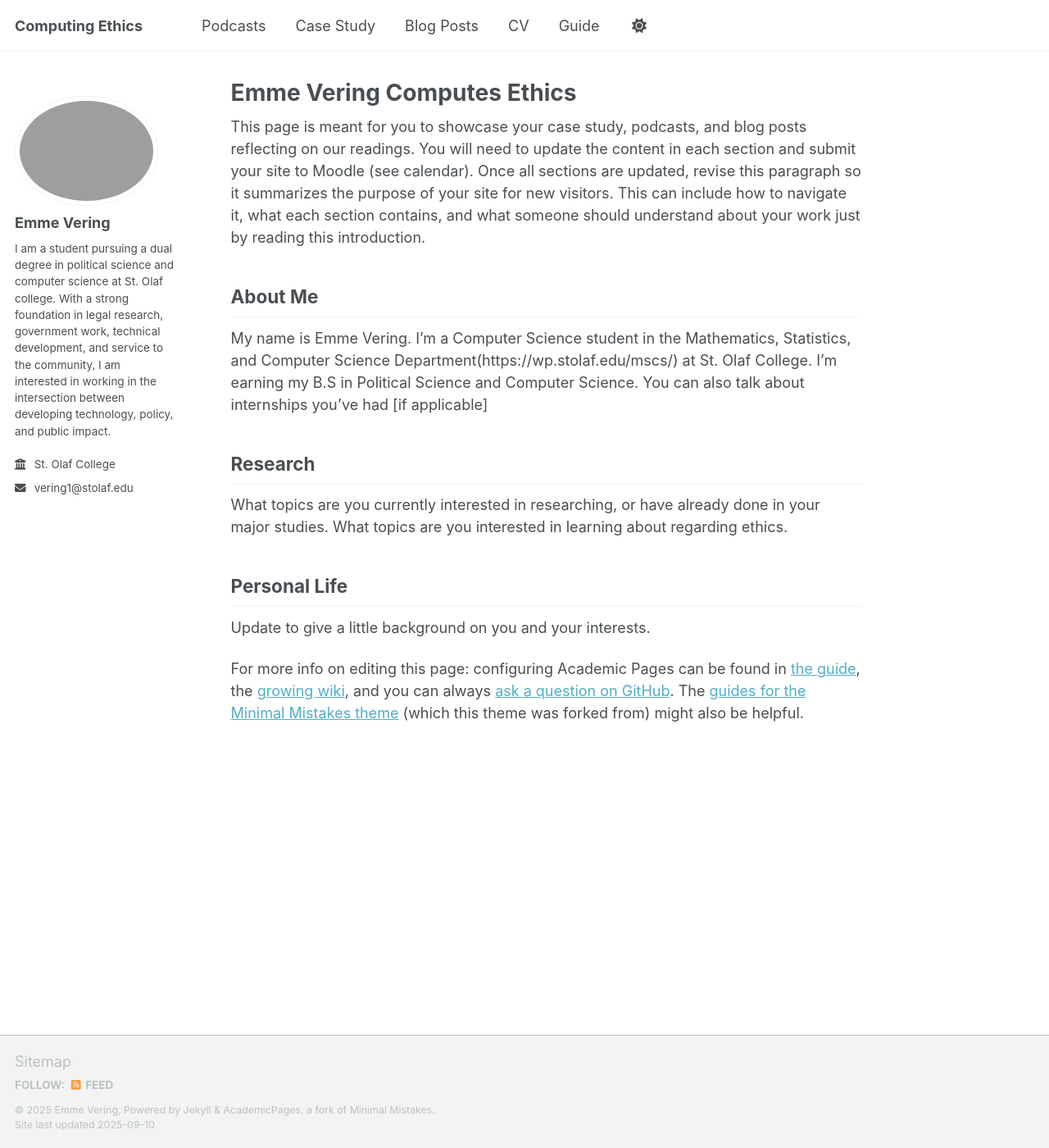
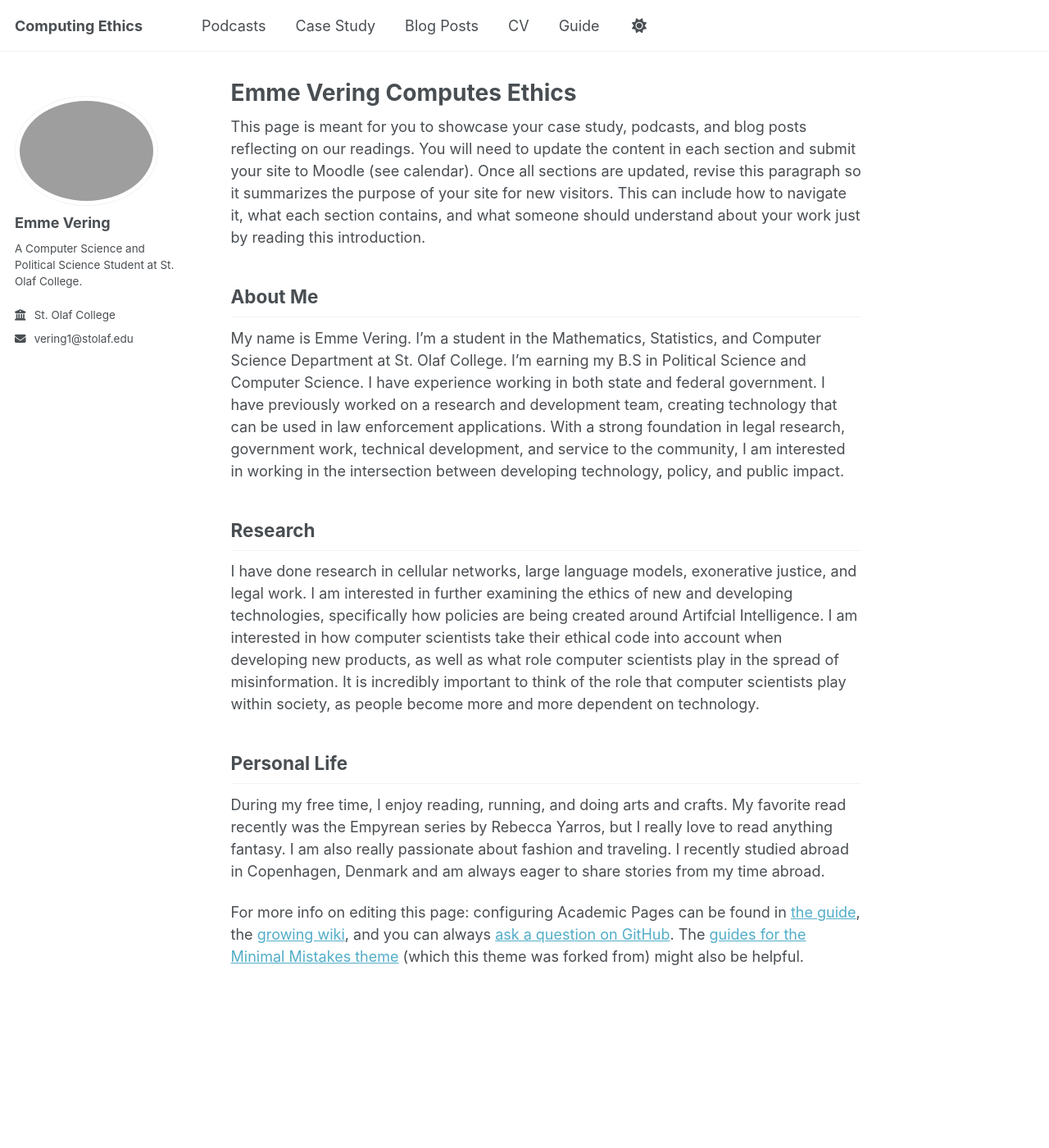
Before and after one commit to vering11/ethics_fall2025, a Jekyll site: the page built from _pages/about.md, in a window 1280 px wide and 1400 px high. Shown: the whole window at 82% size. Built offline with Jekyll 4.4.1, drawn with Linux system fonts in a browser that asks for light colours; a script that is not in the unit is left out.

Commit message:
about me updated

```diff
--- a/_config.yml
+++ b/_config.yml
@@ -25,7 +25,7 @@ author:
   avatar           : "profile.png"
   name             : "Emme Vering" #update
   pronouns         : # example: "she/her"
-  bio              : "I am a student pursuing a dual degree in political science and computer science at St. Olaf college. With a strong foundation in legal research, government work, technical development, and service to the community, I am interested in working in the intersection between developing technology, policy, and public impact."
+  bio              : "A Computer Science and Political Science Student at St. Olaf College."
   employer         : "St. Olaf College"
   uri              : # URL
   email            : "vering1@stolaf.edu" #update
--- a/_pages/about.md
+++ b/_pages/about.md
@@ -12,16 +12,14 @@ This page is meant for you to showcase your case study, podcasts, and blog posts
 
 About Me
 ---
-My name is Emme Vering. I’m a Computer Science student in the Mathematics, Statistics, and Computer Science Department(https://wp.stolaf.edu/mscs/) at St. Olaf College. I'm earning my B.S in Political Science and Computer Science. You can also talk about internships you've had [if applicable]
+My name is Emme Vering. I’m a student in the Mathematics, Statistics, and Computer Science Department at St. Olaf College. I'm earning my B.S in Political Science and Computer Science. I have experience working in both state and federal government. I have previously worked on a research and development team, creating technology that can be used in law enforcement applications. With a strong foundation in legal research, government work, technical development, and service to the community, I am interested in working in the intersection between developing technology, policy, and public impact.
 
 Research
 ---
-What topics are you currently interested in researching, or have already done in your major studies.
-What topics are you interested in learning about regarding ethics.
+I have done research in cellular networks, large language models, exonerative justice, and legal work. I am interested in further examining the ethics of new and developing technologies, specifically how policies are being created around Artifcial Intelligence. I am interested in how computer scientists take their ethical code into account when developing new products, as well as what role computer scientists play in the spread of misinformation. It is incredibly important to think of the role that computer scientists play within society, as people become more and more dependent on technology.
 
 Personal Life
 ---
-Update to give a little background on you and your interests.
-
+During my free time, I enjoy reading, running, and doing arts and crafts. My favorite read recently was the Empyrean series by Rebecca Yarros, but I really love to read anything fantasy. I am also really passionate about fashion and traveling. I recently studied abroad in Copenhagen, Denmark and am always eager to share stories from my time abroad.
 
 For more info on editing this page: configuring Academic Pages can be found in [the guide](https://academicpages.github.io/markdown/), the [growing wiki](https://github.com/academicpages/academicpages.github.io/wiki), and you can always [ask a question on GitHub](https://github.com/academicpages/academicpages.github.io/discussions). The [guides for the Minimal Mistakes theme](https://mmistakes.github.io/minimal-mistakes/docs/configuration/) (which this theme was forked from) might also be helpful.
```
